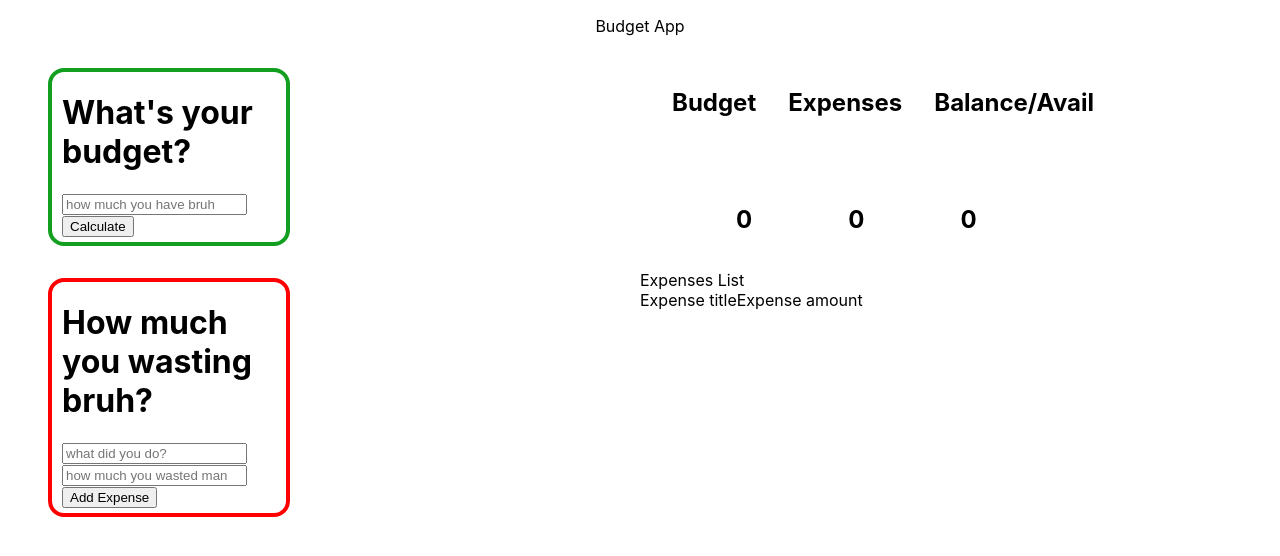
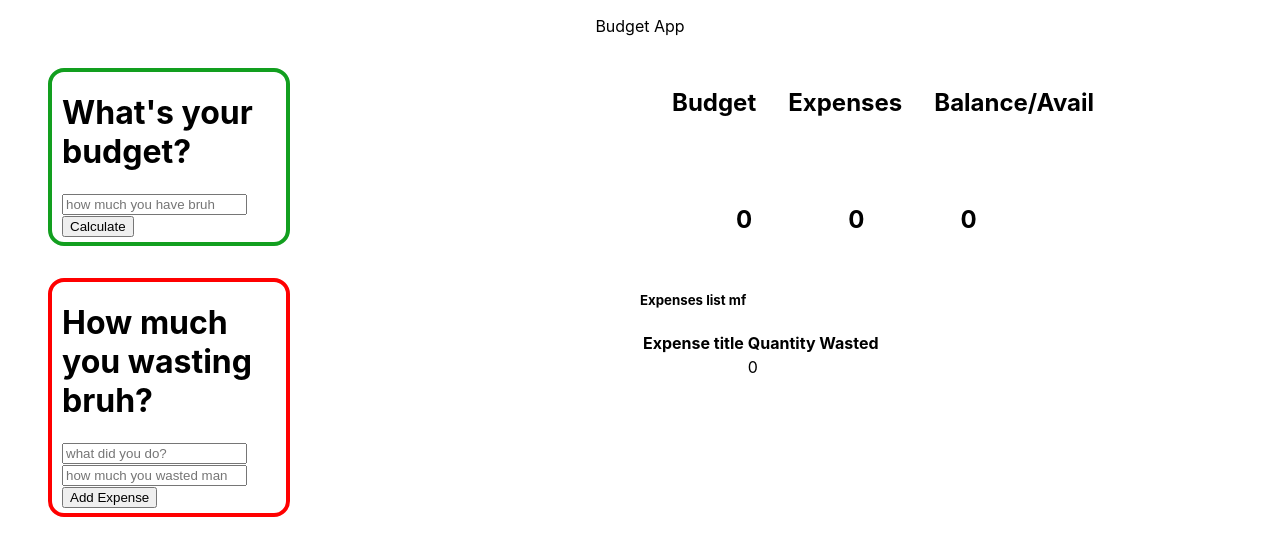
Before and after one commit to dedeleono/budget-app, a React (Create React App) app: page / in a window 1280 px wide. Shown: the top 556 px of the page. Built offline with nearby package versions, Linux system fonts and the light colour scheme.

Commit message:
last changes and added list exp

```diff
--- a/src/components/Expenses/Expenses.js
+++ b/src/components/Expenses/Expenses.js
@@ -7,7 +7,7 @@ const Expenses = (props) => {
         <div className={styles.container}>
             <div>
                 <h1>How much you wasting bruh?</h1>
-                <input type="text" placeholder="what did you do?" onChange></input>
+                <input type="text" placeholder="what did you do?" ref={props.inputText}></input>
             </div>
             <div>
                 {/*<input type="text" placeholder="how much you wasted man" onChange={props.expense}></input>*/}
--- a/src/components/Results/Results.js
+++ b/src/components/Results/Results.js
@@ -1,6 +1,8 @@
 import styles from './Results.module.css';
+import ExpensesList from '../../containers/ExpensesList/ExpensesList';
 
 const Results = (props) => {
+
     return(
         <>
         <div>
@@ -15,9 +17,10 @@ const Results = (props) => {
                 <h2 className={styles.titlesN}>{(props.bdget - props.expenses)}</h2>
             </div>
         </div>
-        <div>Expenses List</div>
-        <span>Expense title</span><span>Expense amount</span>
-
+        <ExpensesList
+            value={props.value}
+            text={props.text}
+        />
         </>
     )
 }
--- a/src/containers/ExpensesList/ExpensesList.js
+++ b/src/containers/ExpensesList/ExpensesList.js
@@ -0,0 +1,24 @@
+import React from 'react';
+
+const ExpensesList = (props) => {
+
+    return(
+        <>
+        <div>
+            <h5>Expenses list mf</h5>
+            <table>
+            <tr>
+                <th>Expense title</th>
+                <th>Quantity Wasted</th>
+            </tr>
+            <tr>
+                <td>{props.text}</td>
+                <td>{props.value}</td>
+            </tr>
+        </table>
+        </div>
+        </>
+    )
+};
+
+export default ExpensesList;
--- a/src/containers/Layout/Layout.js
+++ b/src/containers/Layout/Layout.js
@@ -8,14 +8,21 @@ const Layout = () => {
 
     const [state, setState] = useState({
         budget: 0,
+        oldValue: 0,
         expense: 0,
         balance: 0,
+    });
+
+    const [expItemState, setExpItemState] = useState({
+        text: "",
+        value: 0,
     });
 
     /*const [inputState, setInputState] = useState(0);*/
 
     const inputRef1 = useRef(null);
     const inputRef2 = useRef(null);
+    const inputRef3 = useRef(null);
 
     /*const budgetAdd = () => {
         const newState = {...state}
@@ -42,10 +49,23 @@ const Layout = () => {
         const newState = {...state}
         const oldExpense = state.expense;
         const newExpense = inputRef2.current.value;
+        newState.oldValue = oldExpense;
         newState.expense = Number(newExpense) + Number(oldExpense);
         setState(newState);
     };
 
+    const textAdd = () => {
+        const newItem = {...expItemState};
+        const expenseText = inputRef3.current.value;
+        newItem.text = expenseText;
+        newItem.value = state.oldValue;
+        setExpItemState(newItem);
+    }
+
+    const addUp = () => {
+        expenseAdd();
+        textAdd();
+    }
     /*const setInputValue = (event) => {
         setInputState(event.target.value);
     };*/
@@ -61,14 +81,17 @@ const Layout = () => {
                     inputRef={inputRef1}
                 />
                 <Expenses
-                    expense={expenseAdd}
+                    expense={addUp}
                     inputRef={inputRef2}
+                    inputText={inputRef3}
                 />
             </div>
             <div className={styles.results}>
                 <Results
                     bdget={state.budget}
                     expenses={state.expense}
+                    value={expItemState.value}
+                    text={expItemState.text}
                 />
             </div>
         </div>
```
Also changed, not shown: 1 other file (tests, documents, lock files or other folders).
